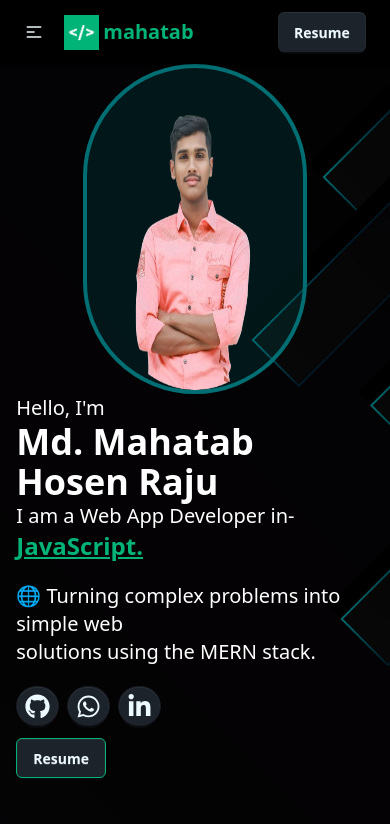
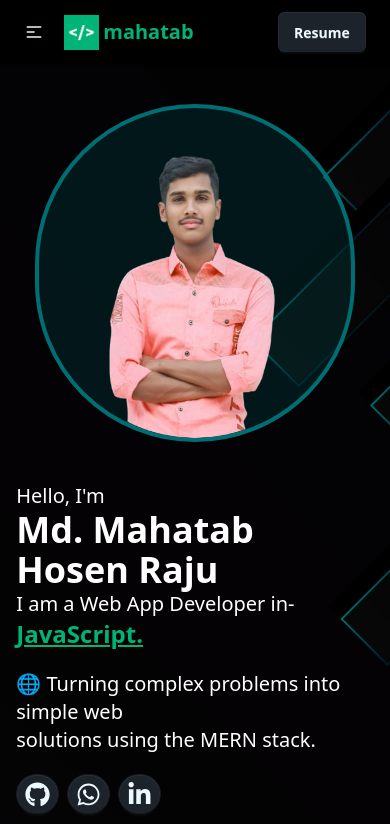
Before and after one commit to mahatab6/portfolio, a React (Vite) app: page / in a window 390 px wide. Shown: the top 824 px of the page. Built offline with nearby package versions, Linux system fonts and the light colour scheme; no server answers.

Commit message:
hero image size setup

```diff
--- a/src/pages/Hero.jsx
+++ b/src/pages/Hero.jsx
@@ -109,7 +109,7 @@ const Hero = () => {
         {/* Right Section - Image */}
         <div className="flex-1 flex justify-end  ">
           <img
-            className="w-56 rounded-full md:w-120 border-4 border-[#006F74] bg-[#006F74]/20  "
+            className="w-80 my-10 rounded-full md:w-120 border-4 border-[#006F74] bg-[#006F74]/20  "
             src={heroimage}
             alt="Hero"
           />
```
